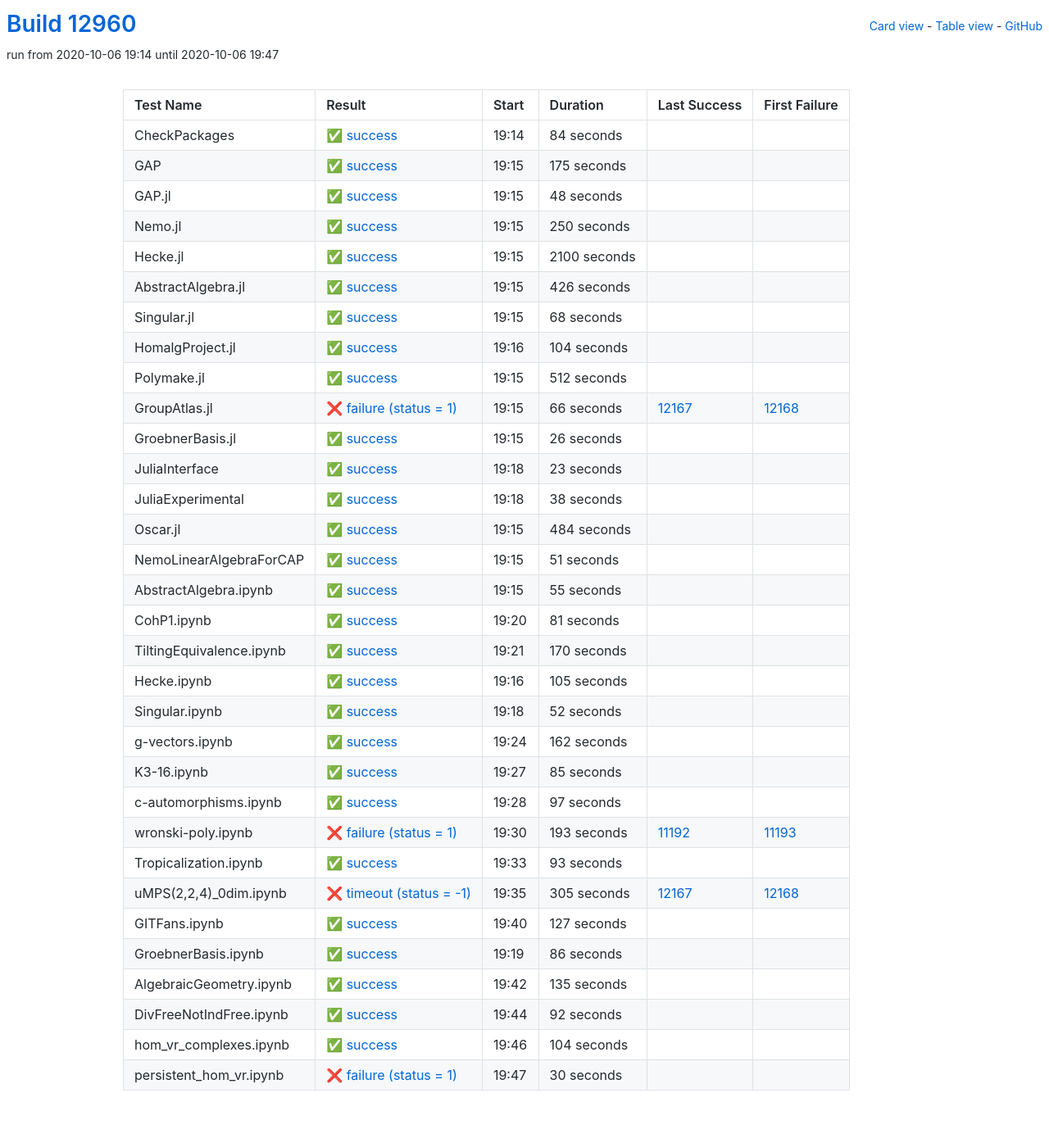
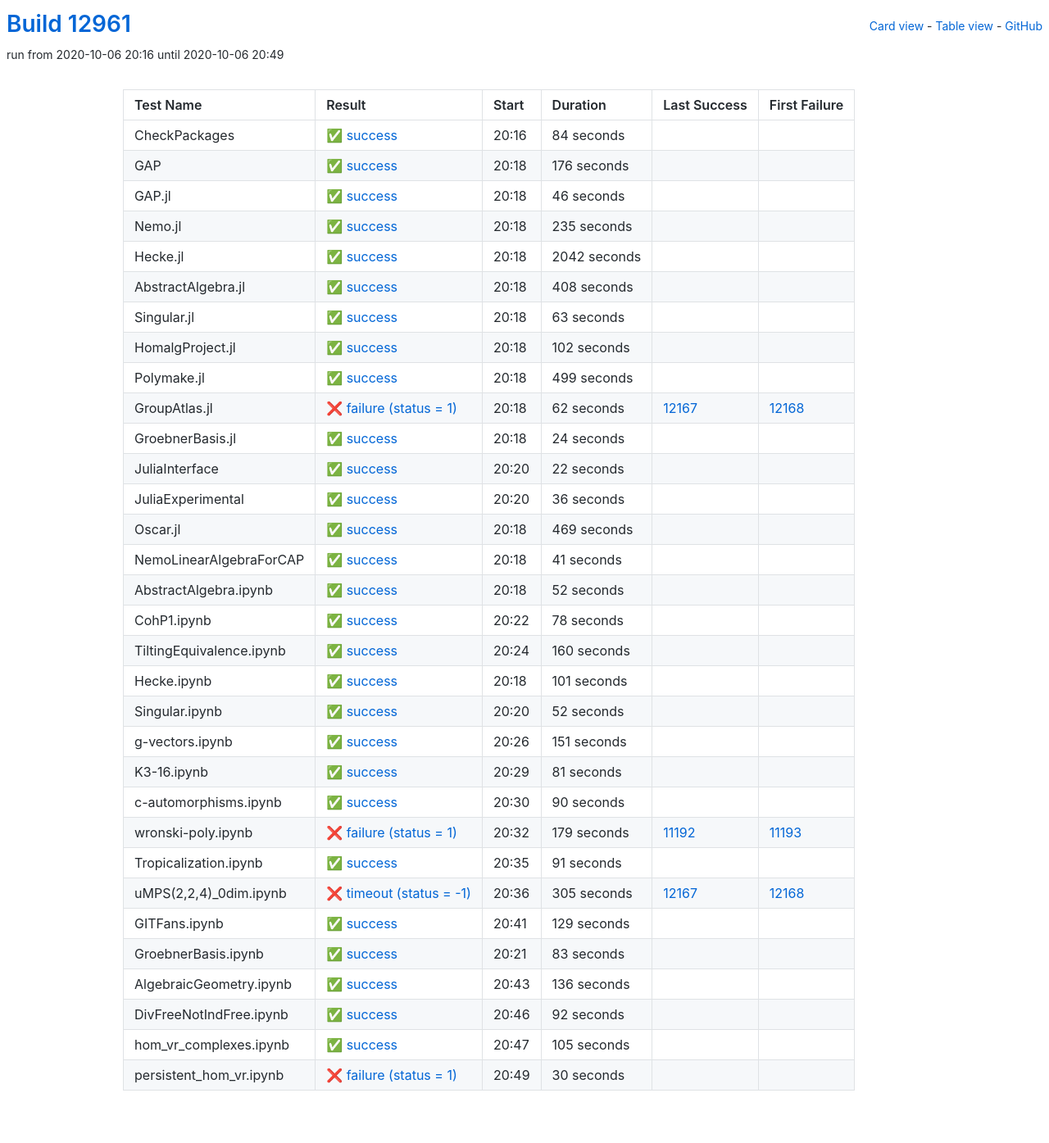
Before and after one commit to oscar-system/oscar-ci-status, a Jekyll site: the page built from table.html, in a window 1280 px wide. Shown: the whole page at 82% size. Built offline with Jekyll 4.4.1, drawn with Linux system fonts in a browser that asks for light colours.

Commit message:
Build #12961

```diff
--- a/_data/ci.yml
+++ b/_data/ci.yml
@@ -1,6 +1,6 @@
 ---
-build: 12960
-build_url: https://oscarci.mathematik.uni-kl.de/job/oscar/12960/
+build: 12961
+build_url: https://oscarci.mathematik.uni-kl.de/job/oscar/12961/
 job: oscar
 organization: oscar-system
 repo: oscar-ci-status
@@ -8,8 +8,8 @@
 tests:
 - name: CheckPackages
   id: checkpackages
-  log: https://oscarci.mathematik.uni-kl.de/job/oscar/12960/artifact/logs/build-12960/CheckPackages.log
-  start: 2020-10-06 19:14
+  log: https://oscarci.mathematik.uni-kl.de/job/oscar/12961/artifact/logs/build-12961/CheckPackages.log
+  start: 2020-10-06 20:16
   success: true
   exitcode: 0
   status: success
@@ -20,224 +20,224 @@
   first_failure_url:
 - name: GAP
   id: gap
-  log: https://oscarci.mathematik.uni-kl.de/job/oscar/12960/artifact/logs/build-12960/GAP.log
-  start: 2020-10-06 19:15
+  log: https://oscarci.mathematik.uni-kl.de/job/oscar/12961/artifact/logs/build-12961/GAP.log
+  start: 2020-10-06 20:18
   success: true
   exitcode: 0
   status: success
-  duration: 175
+  duration: 176
   last_success: false
   last_success_url:
   first_failure: false
   first_failure_url:
 - name: GAP.jl
   id: gap-jl
-  log: https://oscarci.mathematik.uni-kl.de/job/oscar/12960/artifact/logs/build-12960/GAP.jl.log
-  start: 2020-10-06 19:15
+  log: https://oscarci.mathematik.uni-kl.de/job/oscar/12961/artifact/logs/build-12961/GAP.jl.log
+  start: 2020-10-06 20:18
   success: true
   exitcode: 0
   status: success
-  duration: 48
+  duration: 46
   last_success: false
   last_success_url:
   first_failure: false
   first_failure_url:
 - name: Nemo.jl
   id: nemo-jl
-  log: https://oscarci.mathematik.uni-kl.de/job/oscar/12960/artifact/logs/build-12960/Nemo.jl.log
-  start: 2020-10-06 19:15
+  log: https://oscarci.mathematik.uni-kl.de/job/oscar/12961/artifact/logs/build-12961/Nemo.jl.log
+  start: 2020-10-06 20:18
   success: true
   exitcode: 0
   status: success
-  duration: 250
+  duration: 235
   last_success: false
   last_success_url:
   first_failure: false
   first_failure_url:
 - name: Hecke.jl
   id: hecke-jl
-  log: https://oscarci.mathematik.uni-kl.de/job/oscar/12960/artifact/logs/build-12960/Hecke.jl.log
-  start: 2020-10-06 19:15
+  log: https://oscarci.mathematik.uni-kl.de/job/oscar/12961/artifact/logs/build-12961/Hecke.jl.log
+  start: 2020-10-06 20:18
   success: true
   exitcode: 0
   status: success
-  duration: 2100
+  duration: 2042
   last_success: false
   last_success_url:
   first_failure: false
   first_failure_url:
 - name: AbstractAlgebra.jl
   id: abstractalgebra-jl
-  log: https://oscarci.mathematik.uni-kl.de/job/oscar/12960/artifact/logs/build-12960/AbstractAlgebra.jl.log
-  start: 2020-10-06 19:15
+  log: https://oscarci.mathematik.uni-kl.de/job/oscar/12961/artifact/logs/build-12961/AbstractAlgebra.jl.log
+  start: 2020-10-06 20:18
   success: true
   exitcode: 0
   status: success
-  duration: 426
+  duration: 408
   last_success: false
   last_success_url:
   first_failure: false
   first_failure_url:
 - name: Singular.jl
   id: singular-jl
-  log: https://oscarci.mathematik.uni-kl.de/job/oscar/12960/artifact/logs/build-12960/Singular.jl.log
-  start: 2020-10-06 19:15
+  log: https://oscarci.mathematik.uni-kl.de/job/oscar/12961/artifact/logs/build-12961/Singular.jl.log
+  start: 2020-10-06 20:18
   success: true
   exitcode: 0
   status: success
-  duration: 68
+  duration: 63
   last_success: false
   last_success_url:
   first_failure: false
   first_failure_url:
 - name: HomalgProject.jl
   id: homalgproject-jl
-  log: https://oscarci.mathematik.uni-kl.de/job/oscar/12960/artifact/logs/build-12960/HomalgProject.jl.log
-  start: 2020-10-06 19:16
+  log: https://oscarci.mathematik.uni-kl.de/job/oscar/12961/artifact/logs/build-12961/HomalgProject.jl.log
+  start: 2020-10-06 20:18
   success: true
   exitcode: 0
   status: success
-  duration: 104
+  duration: 102
   last_success: false
   last_success_url:
   first_failure: false
   first_failure_url:
 - name: Polymake.jl
   id: polymake-jl
-  log: https://oscarci.mathematik.uni-kl.de/job/oscar/12960/artifact/logs/build-12960/Polymake.jl.log
-  start: 2020-10-06 19:15
+  log: https://oscarci.mathematik.uni-kl.de/job/oscar/12961/artifact/logs/build-12961/Polymake.jl.log
+  start: 2020-10-06 20:18
   success: true
   exitcode: 0
   status: success
-  duration: 512
+  duration: 499
   last_success: false
   last_success_url:
   first_failure: false
   first_failure_url:
 - name: GroupAtlas.jl
   id: groupatlas-jl
-  log: https://oscarci.mathematik.uni-kl.de/job/oscar/12960/artifact/logs/build-12960/GroupAtlas.jl.log
-  start: 2020-10-06 19:15
+  log: https://oscarci.mathematik.uni-kl.de/job/oscar/12961/artifact/logs/build-12961/GroupAtlas.jl.log
+  start: 2020-10-06 20:18
   success: false
   exitcode: 1
   status: failure
-  duration: 66
+  duration: 62
   last_success: 12167
   last_success_url: https://oscarci.mathematik.uni-kl.de/job/oscar/12167/
   first_failure: 12168
   first_failure_url: https://oscarci.mathematik.uni-kl.de/job/oscar/12168/
 - name: GroebnerBasis.jl
   id: groebnerbasis-jl
-  log: https://oscarci.mathematik.uni-kl.de/job/oscar/12960/artifact/logs/build-12960/GroebnerBasis.jl.log
-  start: 2020-10-06 19:15
+  log: https://oscarci.mathematik.uni-kl.de/job/oscar/12961/artifact/logs/build-12961/GroebnerBasis.jl.log
+  start: 2020-10-06 20:18
   success: true
   exitcode: 0
   status: success
-  duration: 26
+  duration: 24
   last_success: false
   last_success_url:
   first_failure: false
   first_failure_url:
 - name: JuliaInterface
   id: juliainterface
-  log: https://oscarci.mathematik.uni-kl.de/job/oscar/12960/artifact/logs/build-12960/JuliaInterface.log
-  start: 2020-10-06 19:18
+  log: https://oscarci.mathematik.uni-kl.de/job/oscar/12961/artifact/logs/build-12961/JuliaInterface.log
+  start: 2020-10-06 20:20
   success: true
   exitcode: 0
   status: success
-  duration: 23
+  duration: 22
   last_success: false
   last_success_url:
   first_failure: false
   first_failure_url:
 - name: JuliaExperimental
   id: juliaexperimental
-  log: https://oscarci.mathematik.uni-kl.de/job/oscar/12960/artifact/logs/build-12960/JuliaExperimental.log
-  start: 2020-10-06 19:18
+  log: https://oscarci.mathematik.uni-kl.de/job/oscar/12961/artifact/logs/build-12961/JuliaExperimental.log
+  start: 2020-10-06 20:20
   success: true
   exitcode: 0
   status: success
-  duration: 38
+  duration: 36
   last_success: false
   last_success_url:
   first_failure: false
   first_failure_url:
 - name: Oscar.jl
   id: oscar-jl
-  log: https://oscarci.mathematik.uni-kl.de/job/oscar/12960/artifact/logs/build-12960/Oscar.jl.log
-  start: 2020-10-06 19:15
+  log: https://oscarci.mathematik.uni-kl.de/job/oscar/12961/artifact/logs/build-12961/Oscar.jl.log
+  start: 2020-10-06 20:18
   success: true
   exitcode: 0
   status: success
-  duration: 484
+  duration: 469
   last_success: false
   last_success_url:
   first_failure: false
   first_failure_url:
 - name: NemoLinearAlgebraForCAP
   id: nemolinearalgebraforcap
-  log: https://oscarci.mathematik.uni-kl.de/job/oscar/12960/artifact/logs/build-12960/NemoLinearAlgebraForCAP.log
-  start: 2020-10-06 19:15
+  log: https://oscarci.mathematik.uni-kl.de/job/oscar/12961/artifact/logs/build-12961/NemoLinearAlgebraForCAP.log
+  start: 2020-10-06 20:18
   success: true
   exitcode: 0
   status: success
-  duration: 51
+  duration: 41
   last_success: false
   last_success_url:
   first_failure: false
   first_failure_url:
 - name: AbstractAlgebra.ipynb
   id: abstractalgebra-ipynb
-  log: https://oscarci.mathematik.uni-kl.de/job/oscar/12960/artifact/logs/build-12960/AbstractAlgebra.ipynb.log
-  start: 2020-10-06 19:15
+  log: https://oscarci.mathematik.uni-kl.de/job/oscar/12961/artifact/logs/build-12961/AbstractAlgebra.ipynb.log
+  start: 2020-10-06 20:18
   success: true
   exitcode: 0
   status: success
-  duration: 55
+  duration: 52
   last_success: false
   last_success_url:
   first_failure: false
   first_failure_url:
 - name: CohP1.ipynb
   id: cohp1-ipynb
-  log: https://oscarci.mathematik.uni-kl.de/job/oscar/12960/artifact/logs/build-12960/CohP1.ipynb.log
-  start: 2020-10-06 19:20
+  log: https://oscarci.mathematik.uni-kl.de/job/oscar/12961/artifact/logs/build-12961/CohP1.ipynb.log
+  start: 2020-10-06 20:22
   success: true
   exitcode: 0
   status: success
-  duration: 81
+  duration: 78
   last_success: false
   last_success_url:
   first_failure: false
   first_failure_url:
 - name: TiltingEquivalence.ipynb
   id: tiltingequivalence-ipynb
-  log: https://oscarci.mathematik.uni-kl.de/job/oscar/12960/artifact/logs/build-12960/TiltingEquivalence.ipynb.log
-  start: 2020-10-06 19:21
+  log: https://oscarci.mathematik.uni-kl.de/job/oscar/12961/artifact/logs/build-12961/TiltingEquivalence.ipynb.log
+  start: 2020-10-06 20:24
   success: true
   exitcode: 0
   status: success
-  duration: 170
+  duration: 160
   last_success: false
   last_success_url:
   first_failure: false
   first_failure_url:
 - name: Hecke.ipynb
   id: hecke-ipynb
-  log: https://oscarci.mathematik.uni-kl.de/job/oscar/12960/artifact/logs/build-12960/Hecke.ipynb.log
-  start: 2020-10-06 19:16
+  log: https://oscarci.mathematik.uni-kl.de/job/oscar/12961/artifact/logs/build-12961/Hecke.ipynb.log
+  start: 2020-10-06 20:18
   success: true
   exitcode: 0
   status: success
-  duration: 105
+  duration: 101
   last_success: false
   last_success_url:
   first_failure: false
   first_failure_url:
 - name: Singular.ipynb
   id: singular-ipynb
-  log: https://oscarci.mathematik.uni-kl.de/job/oscar/12960/artifact/logs/build-12960/Singular.ipynb.log
-  start: 2020-10-06 19:18
+  log: https://oscarci.mathematik.uni-kl.de/job/oscar/12961/artifact/logs/build-12961/Singular.ipynb.log
+  start: 2020-10-06 20:20
   success: true
   exitcode: 0
   status: success
@@ -248,68 +248,68 @@
   first_failure_url:
 - name: g-vectors.ipynb
   id: g-vectors-ipynb
-  log: https://oscarci.mathematik.uni-kl.de/job/oscar/12960/artifact/logs/build-12960/g-vectors.ipynb.log
-  start: 2020-10-06 19:24
+  log: https://oscarci.mathematik.uni-kl.de/job/oscar/12961/artifact/logs/build-12961/g-vectors.ipynb.log
+  start: 2020-10-06 20:26
   success: true
   exitcode: 0
   status: success
-  duration: 162
+  duration: 151
   last_success: false
   last_success_url:
   first_failure: false
   first_failure_url:
 - name: K3-16.ipynb
   id: k3-16-ipynb
-  log: https://oscarci.mathematik.uni-kl.de/job/oscar/12960/artifact/logs/build-12960/K3-16.ipynb.log
-  start: 2020-10-06 19:27
+  log: https://oscarci.mathematik.uni-kl.de/job/oscar/12961/artifact/logs/build-12961/K3-16.ipynb.log
+  start: 2020-10-06 20:29
   success: true
   exitcode: 0
   status: success
-  duration: 85
+  duration: 81
   last_success: false
   last_success_url:
   first_failure: false
   first_failure_url:
 - name: c-automorphisms.ipynb
   id: c-automorphisms-ipynb
-  log: https://oscarci.mathematik.uni-kl.de/job/oscar/12960/artifact/logs/build-12960/c-automorphisms.ipynb.log
-  start: 2020-10-06 19:28
+  log: https://oscarci.mathematik.uni-kl.de/job/oscar/12961/artifact/logs/build-12961/c-automorphisms.ipynb.log
+  start: 2020-10-06 20:30
   success: true
   exitcode: 0
   status: success
-  duration: 97
+  duration: 90
   last_success: false
   last_success_url:
   first_failure: false
   first_failure_url:
 - name: wronski-poly.ipynb
   id: wronski-poly-ipynb
-  log: https://oscarci.mathematik.uni-kl.de/job/oscar/12960/artifact/logs/build-12960/wronski-poly.ipynb.log
-  start: 2020-10-06 19:30
+  log: https://oscarci.mathematik.uni-kl.de/job/oscar/12961/artifact/logs/build-12961/wronski-poly.ipynb.log
+  start: 2020-10-06 20:32
   success: false
   exitcode: 1
   status: failure
-  duration: 193
+  duration: 179
   last_success: 11192
   last_success_url: https://oscarci.mathematik.uni-kl.de/job/oscar/11192/
   first_failure: 11193
   first_failure_url: https://oscarci.mathematik.uni-kl.de/job/oscar/11193/
 - name: Tropicalization.ipynb
   id: tropicalization-ipynb
-  log: https://oscarci.mathematik.uni-kl.de/job/oscar/12960/artifact/logs/build-12960/Tropicalization.ipynb.log
-  start: 2020-10-06 19:33
+  log: https://oscarci.mathematik.uni-kl.de/job/oscar/12961/artifact/logs/build-12961/Tropicalization.ipynb.log
+  start: 2020-10-06 20:35
   success: true
   exitcode: 0
   status: success
-  duration: 93
+  duration: 91
   last_success: false
   last_success_url:
   first_failure: false
   first_failure_url:
 - name: uMPS(2,2,4)_0dim.ipynb
   id: umps-2-2-4-0dim-ipynb
-  log: https://oscarci.mathematik.uni-kl.de/job/oscar/12960/artifact/logs/build-12960/uMPS-2-2-4-_0dim.ipynb.log
-  start: 2020-10-06 19:35
+  log: https://oscarci.mathematik.uni-kl.de/job/oscar/12961/artifact/logs/build-12961/uMPS-2-2-4-_0dim.ipynb.log
+  start: 2020-10-06 20:36
   success: false
   exitcode: -1
   status: timeout
@@ -320,44 +320,44 @@
   first_failure_url: https://oscarci.mathematik.uni-kl.de/job/oscar/12168/
 - name: GITFans.ipynb
   id: gitfans-ipynb
-  log: https://oscarci.mathematik.uni-kl.de/job/oscar/12960/artifact/logs/build-12960/GITFans.ipynb.log
-  start: 2020-10-06 19:40
+  log: https://oscarci.mathematik.uni-kl.de/job/oscar/12961/artifact/logs/build-12961/GITFans.ipynb.log
+  start: 2020-10-06 20:41
   success: true
   exitcode: 0
   status: success
-  duration: 127
+  duration: 129
   last_success: false
   last_success_url:
   first_failure: false
   first_failure_url:
 - name: GroebnerBasis.ipynb
   id: groebnerbasis-ipynb
-  log: https://oscarci.mathematik.uni-kl.de/job/oscar/12960/artifact/logs/build-12960/GroebnerBasis.ipynb.log
-  start: 2020-10-06 19:19
+  log: https://oscarci.mathematik.uni-kl.de/job/oscar/12961/artifact/logs/build-12961/GroebnerBasis.ipynb.log
+  start: 2020-10-06 20:21
   success: true
   exitcode: 0
   status: success
-  duration: 86
+  duration: 83
   last_success: false
   last_success_url:
   first_failure: false
   first_failure_url:
 - name: AlgebraicGeometry.ipynb
   id: algebraicgeometry-ipynb
-  log: https://oscarci.mathematik.uni-kl.de/job/oscar/12960/artifact/logs/build-12960/AlgebraicGeometry.ipynb.log
-  start: 2020-10-06 19:42
+  log: https://oscarci.mathematik.uni-kl.de/job/oscar/12961/artifact/logs/build-12961/AlgebraicGeometry.ipynb.log
+  start: 2020-10-06 20:43
   success: true
   exitcode: 0
   status: success
-  duration: 135
+  duration: 136
   last_success: false
   last_success_url:
   first_failure: false
   first_failure_url:
 - name: DivFreeNotIndFree.ipynb
   id: divfreenotindfree-ipynb
-  log: https://oscarci.mathematik.uni-kl.de/job/oscar/12960/artifact/logs/build-12960/DivFreeNotIndFree.ipynb.log
-  start: 2020-10-06 19:44
+  log: https://oscarci.mathematik.uni-kl.de/job/oscar/12961/artifact/logs/build-12961/DivFreeNotIndFree.ipynb.log
+  start: 2020-10-06 20:46
   success: true
   exitcode: 0
   status: success
@@ -368,20 +368,20 @@
   first_failure_url:
 - name: hom_vr_complexes.ipynb
   id: hom-vr-complexes-ipynb
-  log: https://oscarci.mathematik.uni-kl.de/job/oscar/12960/artifact/logs/build-12960/hom_vr_complexes.ipynb.log
-  start: 2020-10-06 19:46
+  log: https://oscarci.mathematik.uni-kl.de/job/oscar/12961/artifact/logs/build-12961/hom_vr_complexes.ipynb.log
+  start: 2020-10-06 20:47
   success: true
   exitcode: 0
   status: success
-  duration: 104
+  duration: 105
   last_success: false
   last_success_url:
   first_failure: false
   first_failure_url:
 - name: persistent_hom_vr.ipynb
   id: persistent-hom-vr-ipynb
-  log: https://oscarci.mathematik.uni-kl.de/job/oscar/12960/artifact/logs/build-12960/persistent_hom_vr.ipynb.log
-  start: 2020-10-06 19:47
+  log: https://oscarci.mathematik.uni-kl.de/job/oscar/12961/artifact/logs/build-12961/persistent_hom_vr.ipynb.log
+  start: 2020-10-06 20:49
   success: false
   exitcode: 1
   status: failure
```
Also changed, not shown: README.md.
